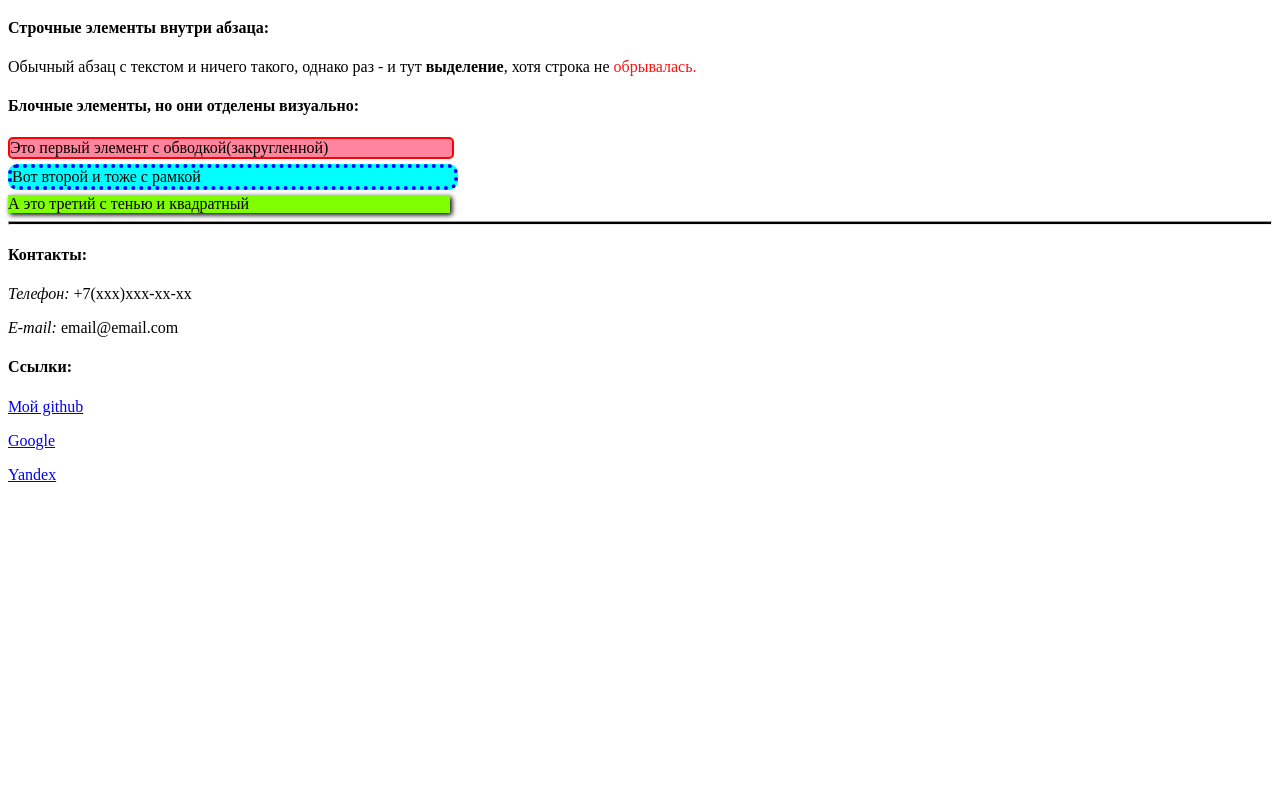
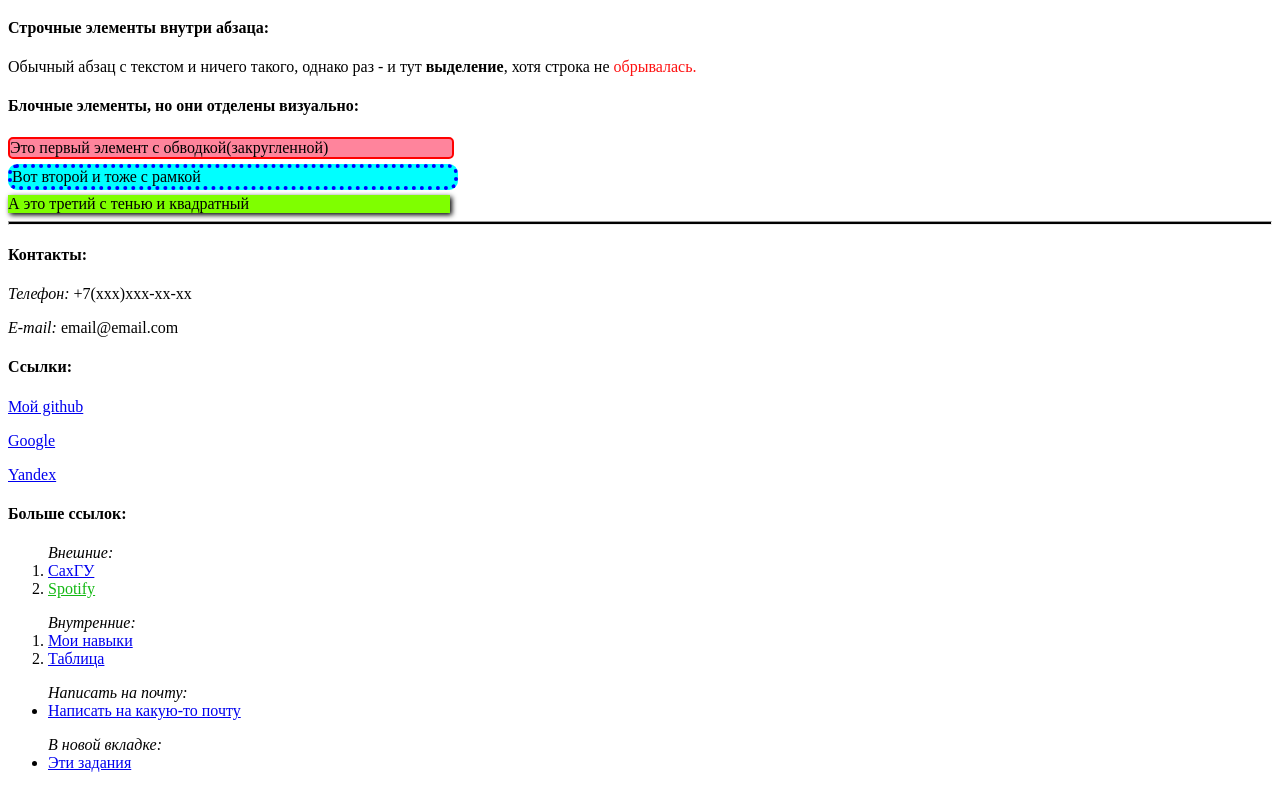
Before and after one commit to Nik0St9/lab2, a plain HTML site: page resume.html in a window 1280 px wide. Shown: the part 1119-1907 px from the top of the page. Before the commit the page ends 1619 px from the top, so only its background shows below. Drawn offline with Linux system fonts and the light colour scheme.

Commit message:
добавил большой блок ссылок

```diff
--- a/resume.html
+++ b/resume.html
@@ -12,7 +12,7 @@
         <p>Первый абзац с описанием ...</p>
         <p>Второй абзац с описанием.</p>
 
-        <p><b>Навыки:</b></p>
+        <p id="skills"><b>Навыки:</b></p>
         <ul>
             <li>1 навык</li>
             <li>2 навык</li>
@@ -28,7 +28,7 @@
             <li>4 хобби</li>
         </ul>
 
-        <table border="2px">
+        <table id="table" border="2px">
             <caption><h4>Опыт / обучение / проекты</h4></caption>
             <thead>
                 <tr>
@@ -103,5 +103,23 @@
             <p><a href="https://google.com">Google</a></p>
             <p><a href="https://yandex.ru">Yandex</a></p>
         </div>
+
+        <div>
+            <h4>Больше ссылок:</h4>
+            <ol><i>Внешние:</i>
+                <li><a href="https://sakhgu.ru">СахГУ</a></li>
+                <li><a href="https://spotify.com" style="color: rgb(19, 184, 19);" >Spotify</a></li>
+            </ol>
+            <ol><i>Внутренние:</i>
+                <li><a href="#skills">Мои навыки</a></li>
+                <li><a href="#table">Таблица</a></li>
+            </ol>
+            <ul><i>Написать на почту:</i>
+                <li><a href="mailto:email@email.com">Написать на какую-то почту</a></li>
+            </ul>
+            <ul><i>В новой вкладке:</i>
+                <li><a href="https://github.com/SctrThCt/web-front-summary/blob/main/layout-practice.md" target="_blank">Эти задания</a></li>
+            </ul>
+        </div>
     </body>
 </html>
```
